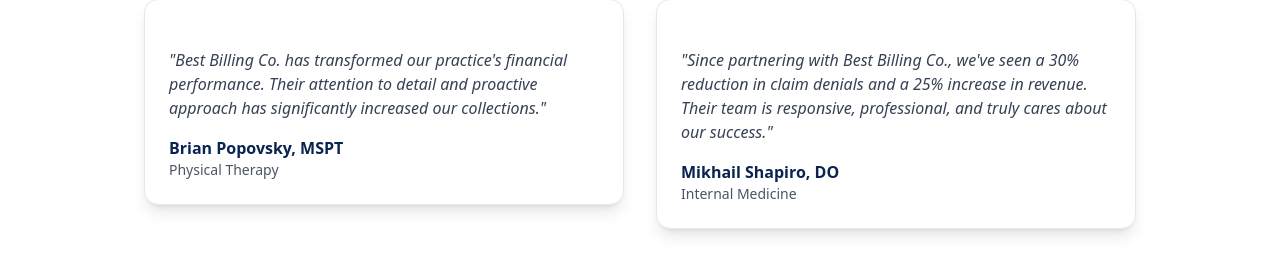
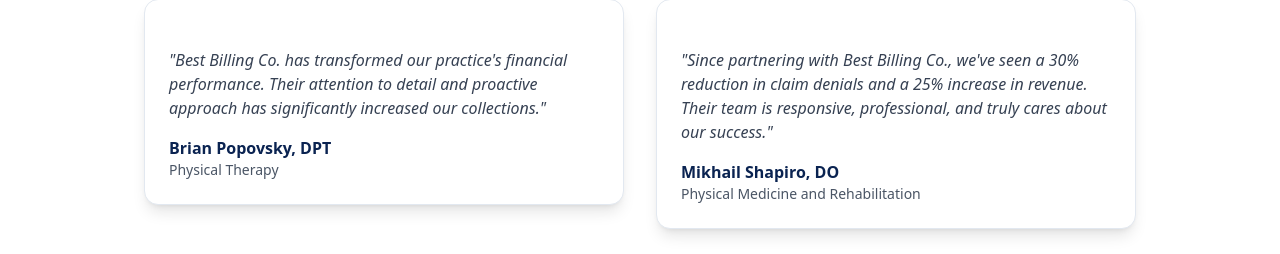
Before and after one commit to michniks2001/bestbillingnyc, a Next.js app: page / in a window 1280 px wide. Shown: the part 2446-2700 px from the top of the page. Built offline with nearby package versions, Linux system fonts and the light colour scheme.

Commit message:
Update page.js

```diff
--- a/app/page.js
+++ b/app/page.js
@@ -368,13 +368,13 @@
             {[
               {
                 quote: "Best Billing Co. has transformed our practice's financial performance. Their attention to detail and proactive approach has significantly increased our collections.",
-                author: "Brian Popovsky, MSPT",
+                author: "Brian Popovsky, DPT",
                 position: "Physical Therapy"
               },
               {
                 quote: "Since partnering with Best Billing Co., we've seen a 30% reduction in claim denials and a 25% increase in revenue. Their team is responsive, professional, and truly cares about our success.",
                 author: "Mikhail Shapiro, DO",
-                position: "Internal Medicine"
+                position: "Physical Medicine and Rehabilitation"
               }
             ].map((testimonial, index) => (
               <AnimateOnScroll key={index} delay={index * 0.2} direction={index % 2 === 0 ? "left" : "right"}>
```
